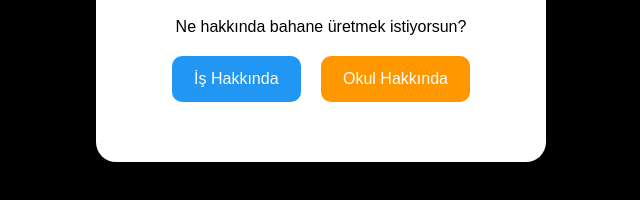
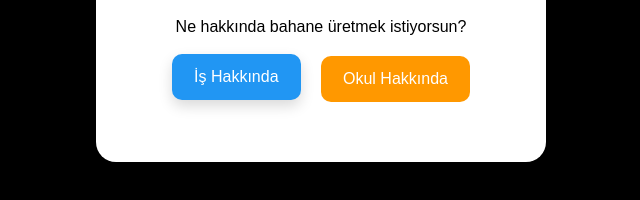
Before and after one commit to hazalbyte/bahane-uretici, a plain HTML site: page index.html in a window 1280 px wide. In both pictures the pointer is over the button "İş Hakkında". Shown: the part 370-570 px from the top of the page, 319-959 px from the left. Drawn offline with Linux system fonts and the light colour scheme.

Commit message:
Update style.css

```diff
--- a/style.css
+++ b/style.css
@@ -114,3 +114,13 @@ body.ready {
     font-size: 16px;
     cursor: pointer;
 }
+
+.btn:hover,
+.ok:hover {
+    transform: translateY(-2px);
+    box-shadow: 0 6px 14px rgba(0,0,0,0.15);
+}
+
+.btn, .ok {
+    transition: transform 0.15s ease, box-shadow 0.15s ease;
+}
```
